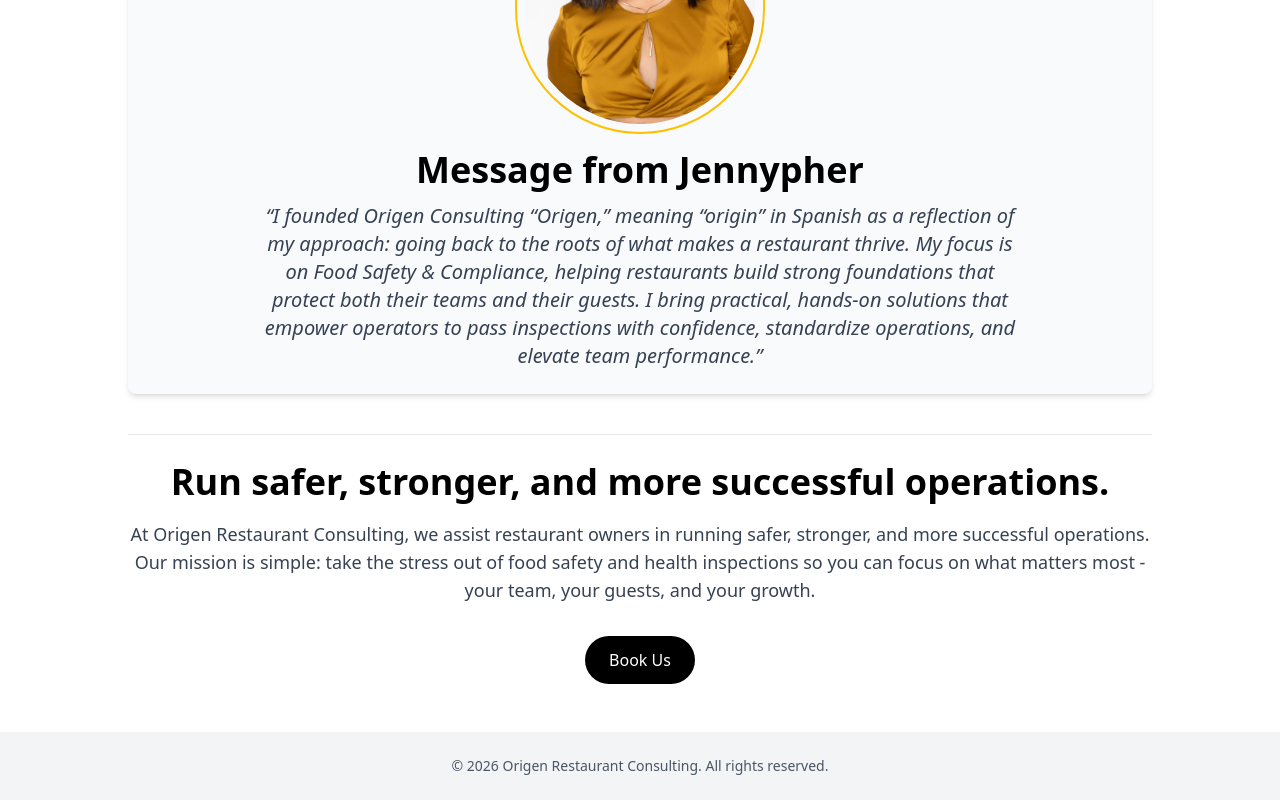
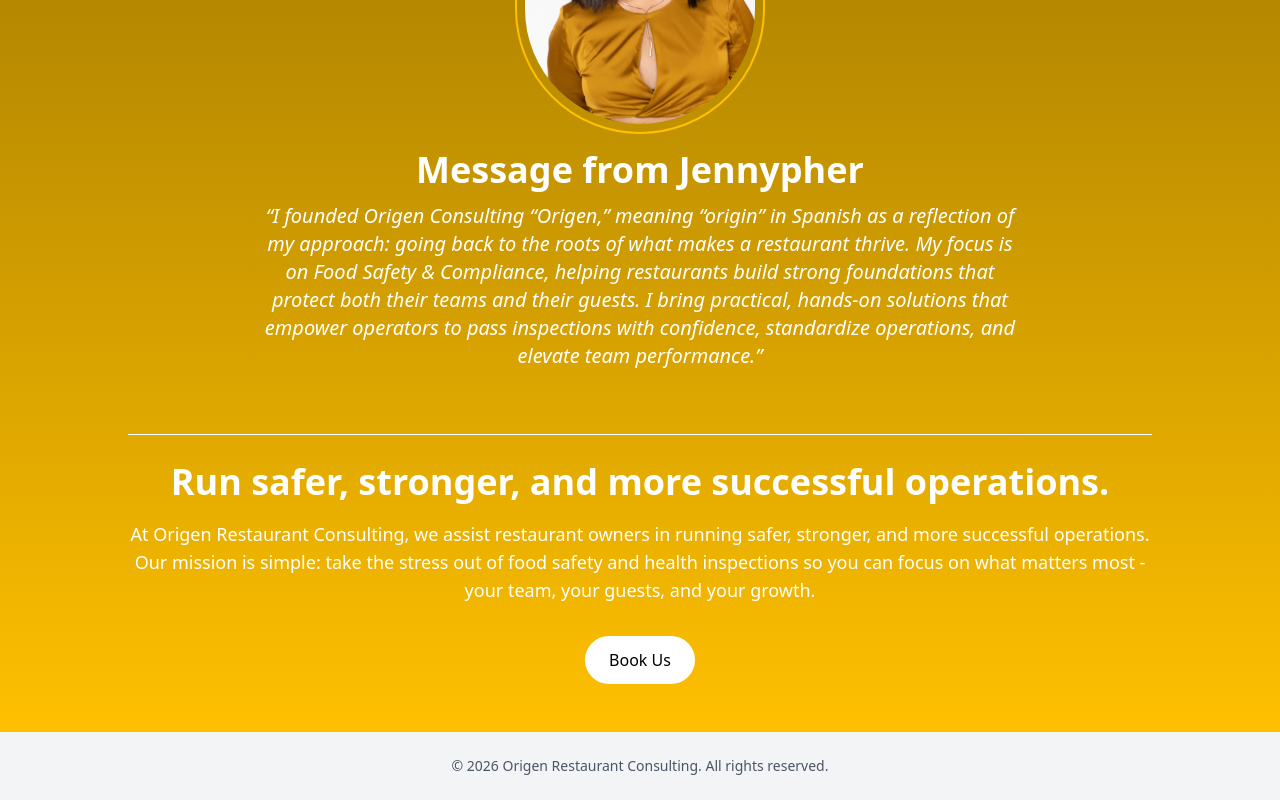
Before and after one commit to realtyeaseai/origen_restaurant_consulting, a Next.js app: page / in a window 1280 px wide. Shown: the part 372-1172 px from the top of the page. Built offline with nearby package versions, Linux system fonts and the light colour scheme.

Commit message:
added yellow color to home and about pages

```diff
--- a/app/about/page.js
+++ b/app/about/page.js
@@ -6,7 +6,8 @@
   const { t } = useTranslation();
 
   return (
-    <section className="max-w-5xl mx-auto py-12 px-6 bg-white">
+    <section className="flex flex-1 flex-col min-h-screen items-center text-center pt-12 px-6 bg-[linear-gradient(180deg,#997300,#ffc000)]">
+      <div className="max-w-5xl">
         <h2 className="text-2xl sm:text-3xl font-semibold mb-6 text-black">
           {t.about.heading}
         </h2>
@@ -19,6 +20,7 @@
         </h3>
         <p className="mb-4 text-gray-700">{t.about.founderBio}</p>
         <p className="mb-4 text-gray-700">{t.about.missionParagraph}</p>
+      </div>
     </section>
   );
 }
--- a/app/contact/page.js
+++ b/app/contact/page.js
@@ -176,7 +176,7 @@
           {/* Submit Button */}
           <button
             type="submit"
-            className="w-full bg-green-600 hover:bg-green-700 text-white font-bold py-3 rounded transition duration-200"
+            className="w-full bg-[linear-gradient(180deg,#997300,#ffc000)] text-white font-bold py-3 rounded transition duration-200 hover:scale-[1.02] hover:shadow-lg hover:brightness-110 active:scale-[0.98]"
           >
             Submit
           </button>
--- a/app/page.js
+++ b/app/page.js
@@ -14,9 +14,9 @@
   };
 
   return (
-    <section className="flex flex-col items-center justify-center text-center pt-12 px-6 bg-white">
+    <section className="flex flex-col items-center justify-center text-center pt-12 px-6 bg-[linear-gradient(180deg,#997300,#ffc000)]">
       <div className="max-w-5xl">
-        <div className="mb-10 w-full flex flex-col items-center rounded-lg p-6 bg-gray-50 shadow-md">
+        <div className="mb-10 w-full flex flex-col items-center rounded-lg p-6">
           <Image
             src="/assets/jen.jpg"
             alt="Jennypher - Founder"
@@ -24,23 +24,23 @@
             height={250}
             className="rounded-full mb-4 object-cover border-2 border-[#ffc000] p-2"
           />
-          <h3 className="text-2xl sm:text-4xl font-bold mb-3 text-black">
+          <h3 className="text-2xl sm:text-4xl font-bold mb-3 text-white">
             {t.about.messageHeading}
           </h3>
-          <p className="italic text-lg sm:text-xl text-gray-700 max-w-3xl mx-auto">
+          <p className="italic text-lg sm:text-xl text-white max-w-3xl mx-auto">
             {t.about.messageText}
           </p>
         </div>
-        <hr className="w-full my-6 border-t border-gray-200 dark:border-gray-700" />
-        <h1 className="text-3xl sm:text-4xl font-bold leading-tight mb-4 text-black">
+        <hr className="w-full my-6 border-t border-white dark:border-white" />
+        <h1 className="text-3xl sm:text-4xl font-bold leading-tight mb-4 text-white">
           {t.landing.tagline}
         </h1>
-        <p className="text-base sm:text-lg text-gray-700 mb-8">
+        <p className="text-base sm:text-lg text-white mb-8">
           {t.landing.missionIntro}
         </p>
         <button
           onClick={openCalendly}
-          className="inline-block bg-black text-white px-6 py-3 rounded-full hover:bg-gray-800 hover:text-[#ffc000] dark:hover:text-[#ffc000] cursor-pointer"
+          className="inline-block bg-white text-black mb-12 px-6 py-3 rounded-full hover:bg-gray-800 hover:text-[#ffc000] dark:hover:text-[#ffc000] cursor-pointer"
         >
           {t.nav.contact}
         </button>
--- a/components/Footer.js
+++ b/components/Footer.js
@@ -6,7 +6,7 @@
   const { t } = useTranslation();
 
   return (
-    <footer className="w-full bg-gray-100 py-6 mt-12">
+    <footer className="w-full bg-gray-100 py-6">
       <div className="max-w-5xl mx-auto text-center text-sm text-gray-600">
         © {new Date().getFullYear()} {t.siteName}. All rights reserved.
       </div>
```
Lines whose indentation alone changed are shown as unchanged.
